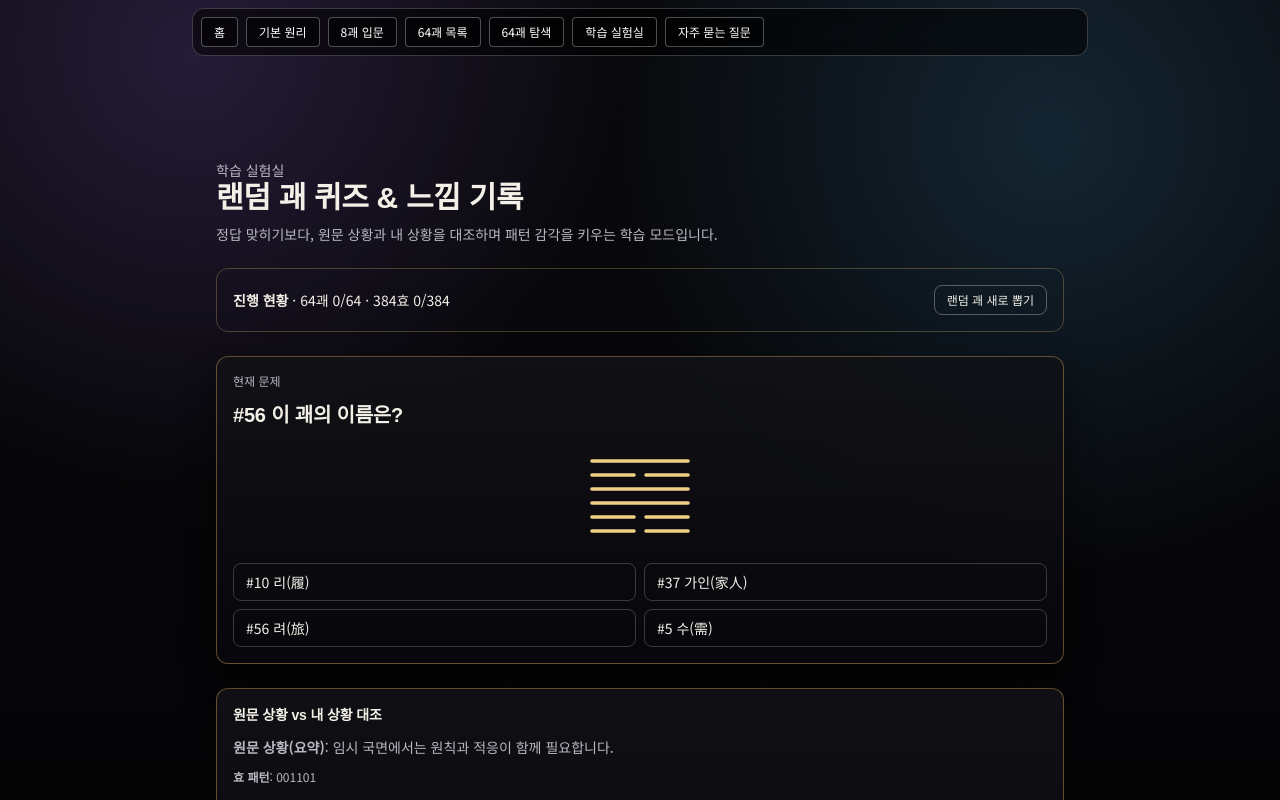
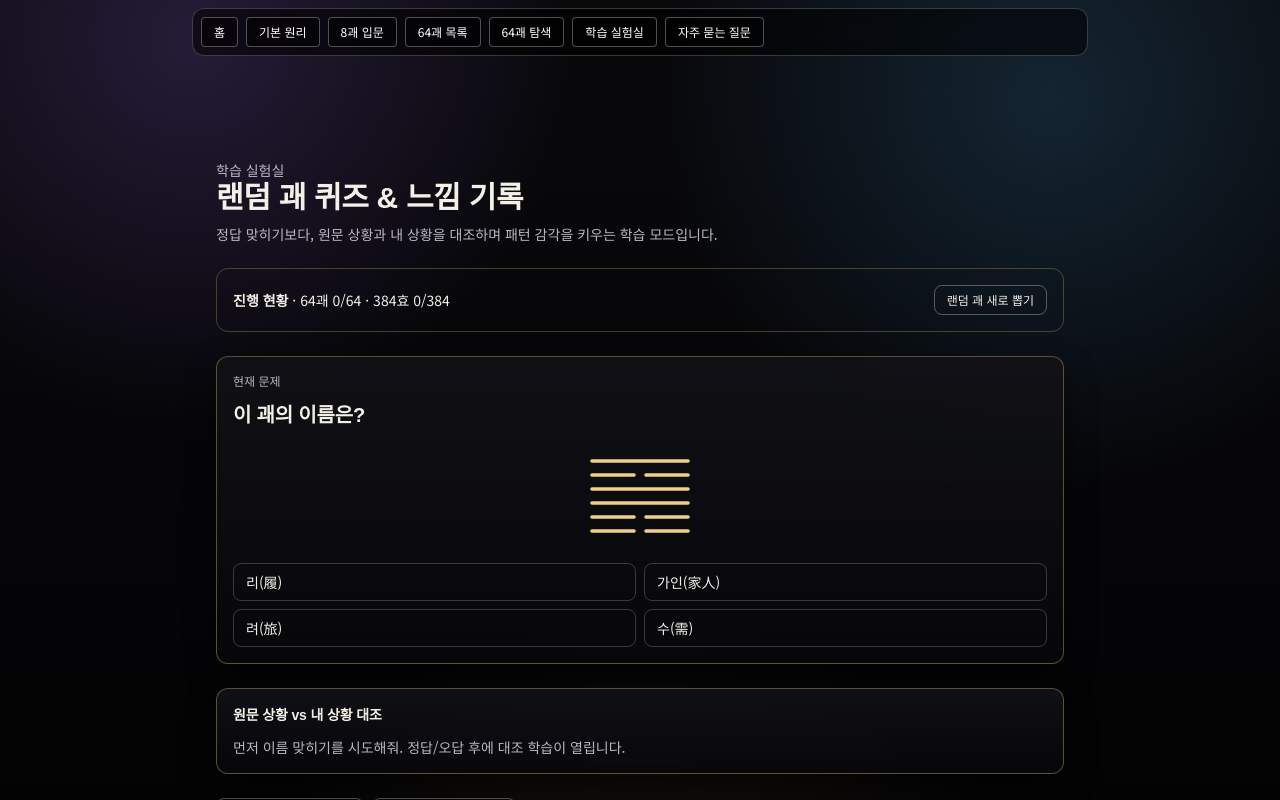
Before and after one commit to kinddragon1224/iching-learning-web, a Next.js app: page /studio in a window 1280 px wide. Shown: the top 800 px of the page. Built offline with nearby package versions, Linux system fonts and the light colour scheme.

Commit message:
Fix studio quiz spoilers: hide id/options numbering and gate reflection until answer

```diff
--- a/app/studio/page.tsx
+++ b/app/studio/page.tsx
@@ -73,7 +73,7 @@ export default function StudioPage() {
 
       <section className="paper-panel rounded-xl p-4 space-y-3 text-sm">
         <p className="text-xs text-[var(--text-muted)]">현재 문제</p>
-        <h2 className="text-xl font-semibold">#{hex.id} 이 괘의 이름은?</h2>
+        <h2 className="text-xl font-semibold">이 괘의 이름은?</h2>
         <div className="flex justify-center py-2">
           <HexagramLinesOverlay lines={hexContent.lines} size="small" styleVariant="gold" />
         </div>
@@ -87,7 +87,7 @@ export default function StudioPage() {
                 onClick={() => handleAnswer(id)}
                 className={`rounded-lg border px-3 py-2 text-left ${active ? "border-[var(--gold-line)]" : "border-white/20"}`}
               >
-                #{h.id} {h.nameKo}
+                {h.nameKo}
               </button>
             );
           })}
@@ -98,6 +98,10 @@ export default function StudioPage() {
 
       <section className="paper-panel rounded-xl p-4 space-y-3 text-sm">
         <h2 className="font-semibold">원문 상황 vs 내 상황 대조</h2>
+        {quizState === "idle" ? (
+          <p className="text-[var(--text-muted)]">먼저 이름 맞히기를 시도해줘. 정답/오답 후에 대조 학습이 열립니다.</p>
+        ) : (
+          <>
             <p className="text-[var(--text-muted)]"><b>원문 상황(요약)</b>: {hex.summary}</p>
             <p className="text-xs text-[var(--text-muted)]"><b>효 패턴</b>: {hexContent.lines.join("")}</p>
 
@@ -120,6 +124,8 @@ export default function StudioPage() {
               </select>
               <button onClick={saveReflection} className="rounded-lg bg-[var(--gold-line)] px-3 py-1.5 text-xs font-semibold text-black">기록 저장</button>
             </div>
+          </>
+        )}
       </section>
 
       <div className="flex flex-wrap gap-2 text-sm">
```
Lines whose indentation alone changed are shown as unchanged.
